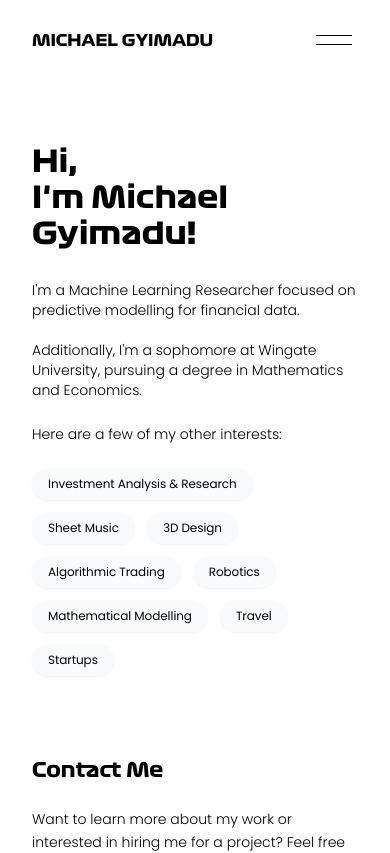
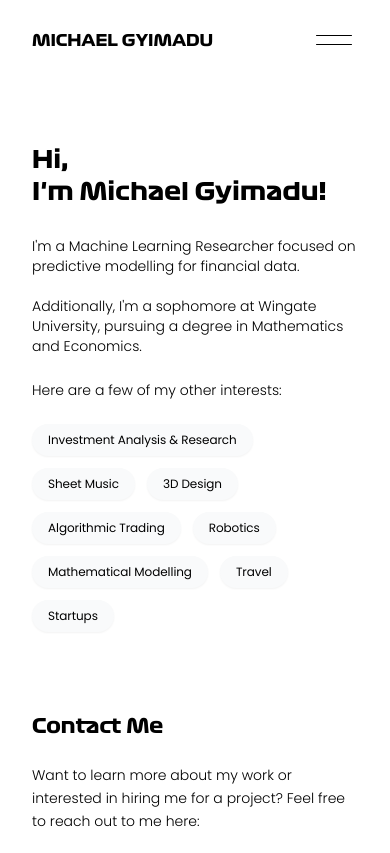
Before and after one commit to gyimadu/portfolio, a Next.js app: page / in a window 390 px wide. Shown: the top 853 px of the page. Built offline with nearby package versions, Linux system fonts and the light colour scheme.

Commit message:
reduced small screen font size for hero text to 2xl

```diff
--- a/src/app/page.tsx
+++ b/src/app/page.tsx
@@ -25,7 +25,7 @@ export default function Home() {
           <div className="mb-10">
             <div className="flex flex-col lg:flex-col lg:gap-10">
               <div className='flex flex-col justify-center lg:pt-10 mb-6'>
-                <div className='font-f1 text-3xl sm:text-3xl lg:text-4xl mb-7'>Hi,<br></br>I&apos;m Michael Gyimadu!</div>
+                <div className='font-f1 text-2xl sm:text-3xl lg:text-4xl mb-7'>Hi,<br></br>I&apos;m Michael Gyimadu!</div>
                 <div className='text-sm sm:text-lg lg:text-base'>I&apos;m a Machine Learning Researcher focused on predictive modelling for financial data.<br /><br />
                     Additionally, I&apos;m a sophomore at Wingate University, pursuing a degree in Mathematics and Economics.<br />
                 </div>
```
